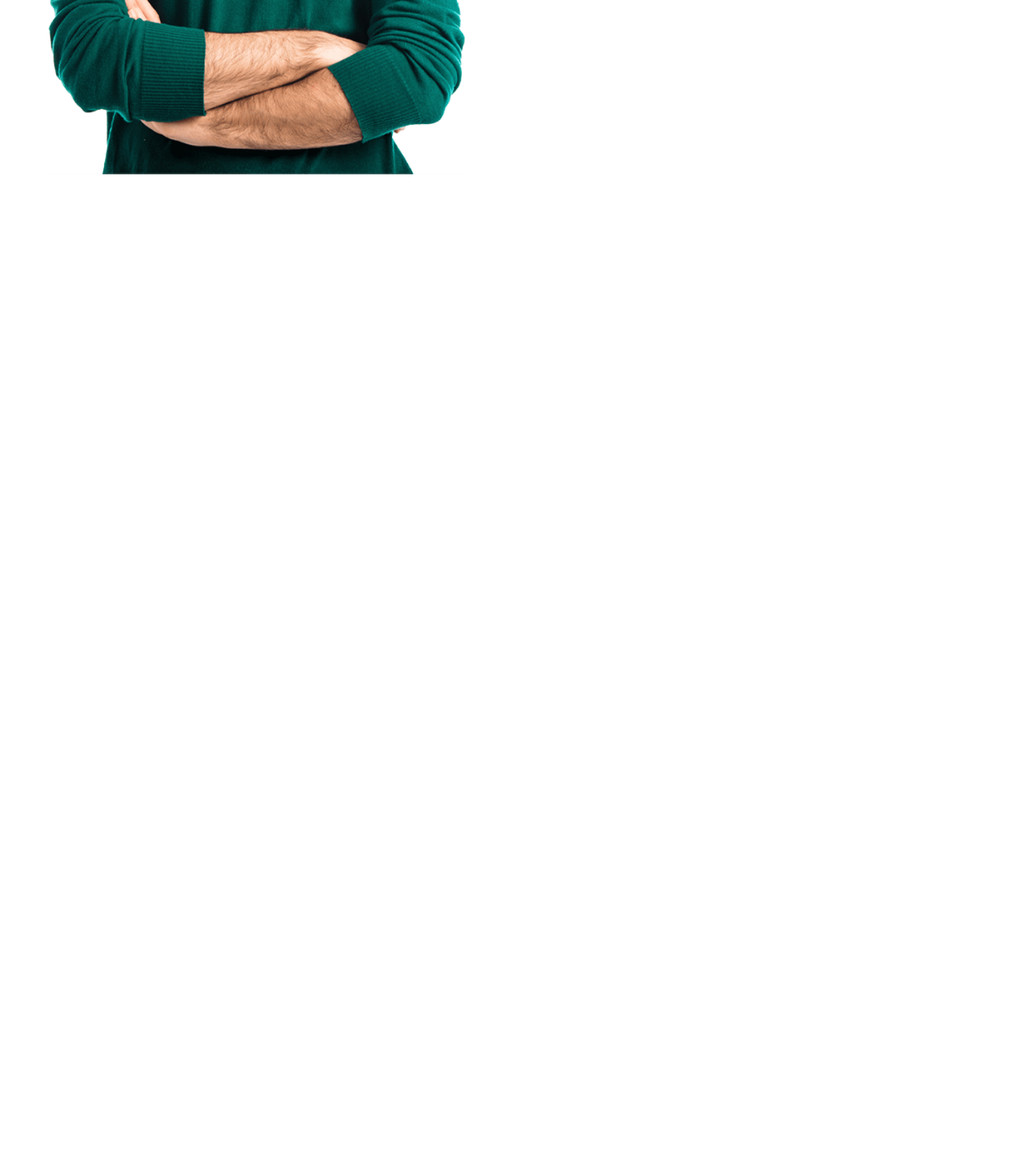
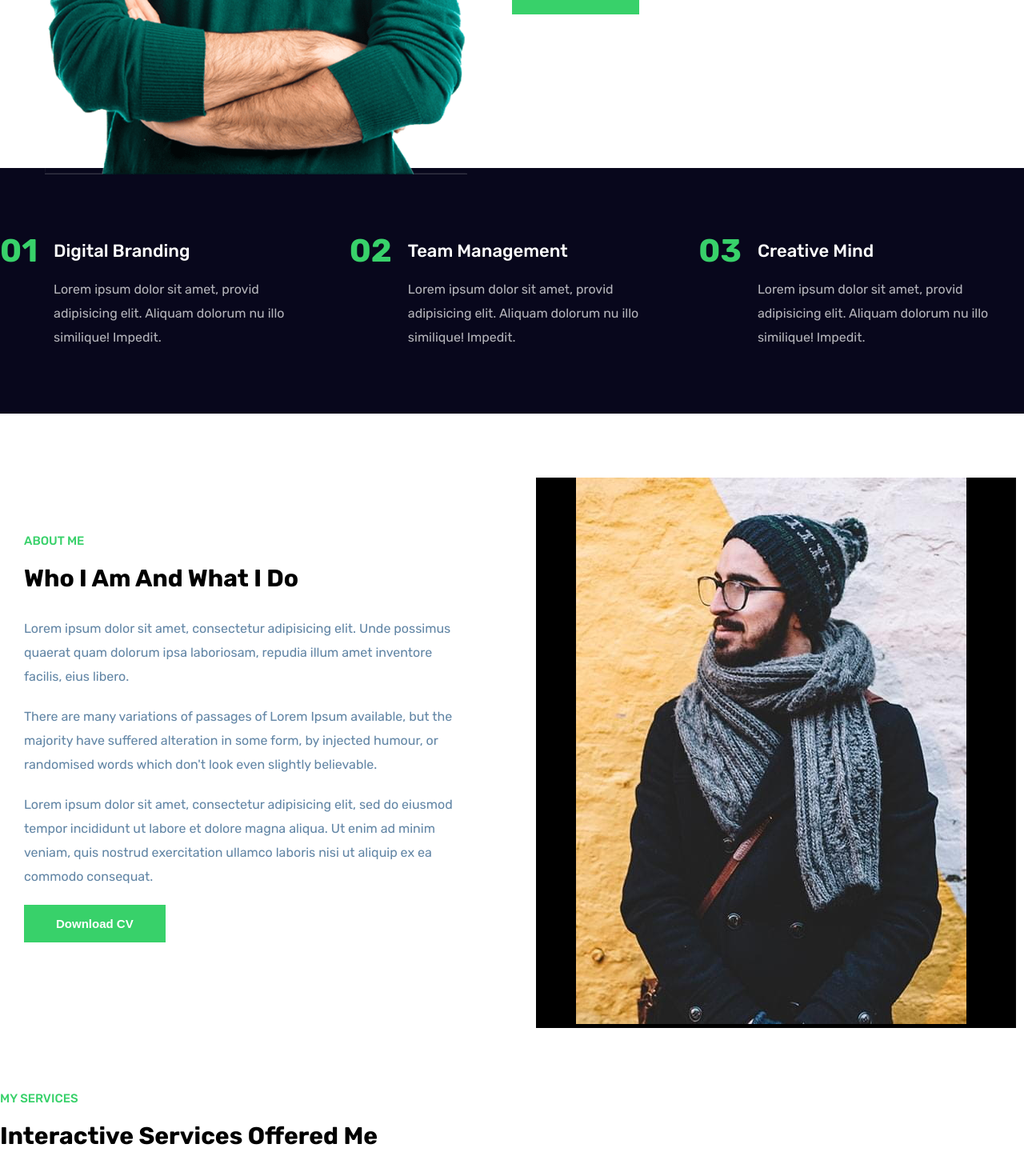
Before and after one commit to shaikat17/react-portfolio-3, a React (Create React App) app: page / in a window 1280 px wide. Shown: the part 620-2090 px from the top of the page at 80% size. Before the commit the page ends 838 px from the top, so only its background shows below. Built offline with nearby package versions, Linux system fonts and the light colour scheme.

Commit message:
About Section, Home Section Complete

```diff
--- a/src/App.css
+++ b/src/App.css
@@ -221,4 +221,129 @@ header.active {
 .dribble:hover {
   background-color: #E04B85;
 }
+
+button {
+  background: none;
+  outline: none;
+  border: none;
+  color: #fff;
+  font-weight: 600;
+  font-size: 15px;
+  transition: 0.5s;
+  cursor: pointer;
+}
+
+.primary-btn {
+  padding: 15px 40px;
+  background: #38d16a;
+}
+
+.primary-btn:hover {
+  background: #f54ea2;
+  box-shadow: 0 13px 27px 0 rgba(245, 78, 162, 25%);
+}
+
+.home .right {
+  margin-top: 15%;
+}
+
+.home .socialIcon {
+  margin: 30px 0;
+}
+
+.home p {
+  margin-bottom: 20px;
+}
+
+p {
+  color: #6185a5;
+  line-height: 30px;
+}
 /* ......................Home................ */
+
+/* ...................Branding................ */
+
+.grid {
+  display: grid;
+  grid-template-columns: repeat(3, 1fr);
+  grid-gap: 30px;
+}
+
+.branding {
+  background-color: #08071c;
+  color: #fff;
+  margin-top: 28px;
+  padding: 80px 0;
+}
+
+.branding h1 {
+  font-size: 40px;
+  color: #38d16a;
+  margin-right: 20px;
+}
+
+.branding h2 {
+  font-weight: 500;
+  font-size: 22px;
+  margin: 10px 0 20px 0;
+}
+
+.branding p {
+  color: #fff;
+  opacity: 0.7;
+}
+
+/* ...................Branding................ */
+
+/* .......................About............... */
+
+.about {
+  width: 90%;
+}
+
+.mtop {
+  margin-top: 50px;
+}
+
+h3 {
+  font-size: 15px;
+  font-weight: 500;
+  text-transform: uppercase;
+  color: #38d16a;
+  margin: 20px 0;
+}
+
+.heading h1 {
+  font-size: 30px;
+  margin-bottom: 30px;
+}
+.about p {
+  margin-bottom: 20px;
+}
+
+.about .left {
+  padding-left: 30px;
+}
+
+
+.about .img {
+  position: relative;
+  display: block;
+  margin-left: auto;
+  margin-right: auto;
+  width: 50%;
+}
+
+
+.about .img::after {
+  content: "";
+  position: absolute;
+  top: 0;
+  left: -50px;
+  right: 0;
+  background-color: #000;
+  width: 600px;
+  height: 86vh;
+  z-index: -1;
+}
+/* .......................About............... */
--- /dev/null
+++ b/src/components/home/Branding.jsx
@@ -0,0 +1,46 @@
+import React, { Fragment } from "react";
+
+const Branding = () => {
+
+    const data = [
+        {
+          id: "01",
+          heading: "Digital Branding",
+          desc: "Lorem ipsum dolor sit amet, provid adipisicing elit. Aliquam dolorum nu illo similique! Impedit.",
+        },
+        {
+          id: "02",
+          heading: "Team Management",
+          desc: "Lorem ipsum dolor sit amet, provid adipisicing elit. Aliquam dolorum nu illo similique! Impedit.",
+        },
+        {
+          id: "03",
+          heading: "Creative Mind",
+          desc: "Lorem ipsum dolor sit amet, provid adipisicing elit. Aliquam dolorum nu illo similique! Impedit.",
+        },
+      ]
+
+  return (
+    <Fragment>
+      <section className="branding">
+        <div className="container grid">
+            {data.map((value) => {
+                return (
+                    <div className="box flex">
+                        <div className="text">
+                            <h1>{value.id}</h1>
+                        </div>
+                        <div className="par">
+                            <h2>{value.heading}</h2>
+                            <p>{value.desc}</p>
+                        </div>
+                    </div>
+                )
+            })}
+        </div>
+      </section>
+    </Fragment>
+  );
+};
+
+export default Branding;
--- /dev/null
+++ b/src/components/home/about/About.jsx
@@ -0,0 +1,46 @@
+import React, { Fragment } from "react";
+
+const About = () => {
+
+    const data = [
+        {
+          title: "Who I Am And What I Do",
+          desc1: "Lorem ipsum dolor sit amet, consectetur adipisicing elit. Unde possimus quaerat quam dolorum ipsa laboriosam, repudia illum amet inventore facilis, eius libero.",
+          desc2: "There are many variations of passages of Lorem Ipsum available, but the majority have suffered alteration in some form, by injected humour, or randomised words which don't look even slightly believable.",
+          desc3: "Lorem ipsum dolor sit amet, consectetur adipisicing elit, sed do eiusmod tempor incididunt ut labore et dolore magna aliqua. Ut enim ad minim veniam, quis nostrud exercitation ullamco laboris nisi ut aliquip ex ea commodo consequat.",
+          cover: "./assets/about.jpg",
+        },
+      ]
+
+  return (
+    <Fragment>
+      <section className="about topMargin">
+        <div className="container flex">
+            {data.map((value) => {
+                return (
+                    <Fragment>
+                    <div className="left mtop">
+                        <div className="heading">
+                            <h3>About Me</h3>
+                            <h1>{value.title}</h1>
+                        </div>
+                        <p>{value.desc1}</p>
+                        <p>{value.desc2}</p>
+                        <p>{value.desc3}</p>
+                        <button className="primary-btn">Download CV</button>
+                    </div>
+                    <div className="right">
+                        <div className="img">
+                            <img src={value.cover} alt="" />
+                        </div>
+                    </div>
+                    </Fragment>
+                )
+            })}
+        </div>
+      </section>
+    </Fragment>
+  );
+};
+
+export default About;
--- /dev/null
+++ b/src/components/home/service/Service.jsx
@@ -0,0 +1,23 @@
+import React, { Fragment } from "react";
+
+const Service = () => {
+  return (
+    <Fragment>
+      <section className="services topMargin">
+        <div className="container">
+          <div className="heading">
+            <h3>MY SERVICES</h3>
+            <h1>Interactive Services Offered Me</h1>
+          </div>
+          <div className="containgrid topMargin">
+{
+
+}
+          </div>
+        </div>
+      </section>
+    </Fragment>
+  );
+};
+
+export default Service;
--- a/src/components/pageContent/HomePages.jsx
+++ b/src/components/pageContent/HomePages.jsx
@@ -1,10 +1,16 @@
 import React from 'react'
+import About from '../home/about/About'
+import Branding from '../home/Branding'
 import Home from '../home/homes/Home'
+import Service from '../home/service/Service'
 
 const HomePages = () => {
     return (
         <React.Fragment>
             <Home />
+            <Branding />
+            <About />
+            <Service />
         </React.Fragment>
     )
 }
```
